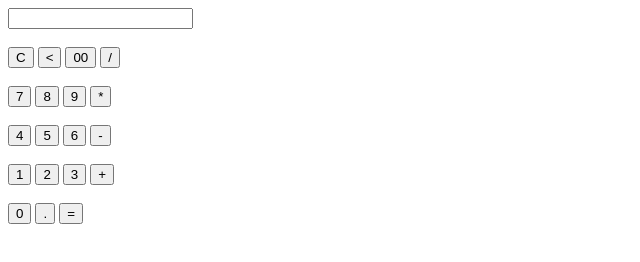
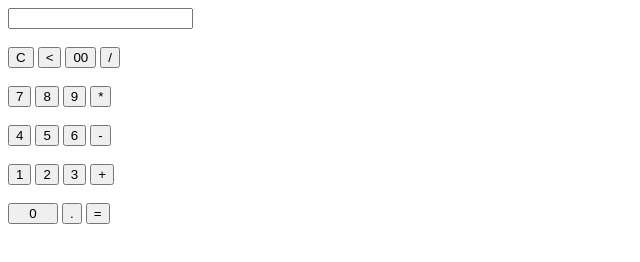
Before and after one commit to Rahulkerla01/Calculator, a plain HTML site: page index.html in a window 1280 px wide. Shown: the full height of the page, 0-640 px from the left. Drawn offline with Linux system fonts and the light colour scheme.

Commit message:
Css file added and attached

```diff
--- a/index.html
+++ b/index.html
@@ -5,6 +5,7 @@
     <meta http-equiv="X-UA-Compatible" content="IE=edge">
     <meta name="viewport" content="width=device-width, initial-scale=1.0">
     <title>Calculator Web Application </title>
+    <link rel="stylesheet" href="style.css">
 </head>
 <body>
     <form name="form1" class="calci" action="index.html" method="POST">
--- /dev/null
+++ b/style.css
@@ -0,0 +1,3 @@
+#zero{
+    width: 50px;
+}
```
